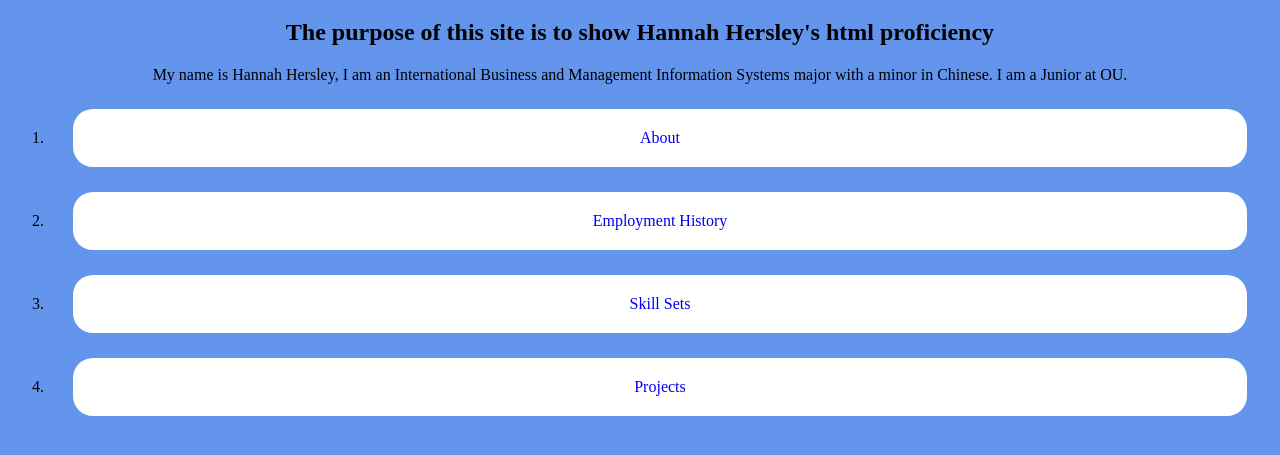
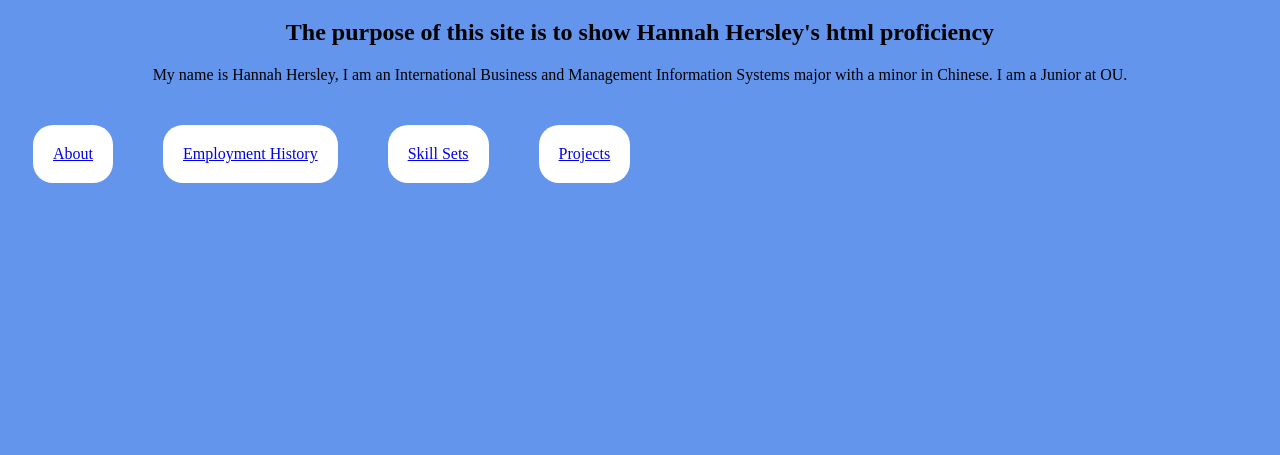
Before and after one commit to hhersley/hhersley.github.io, a plain HTML site: page index.html in a window 1280 px wide. Shown: the part 61-516 px from the top of the page. Drawn offline with Linux system fonts and the light colour scheme.

Commit message:
fixing nav bar

```diff
--- a/StyleSheet1.css
+++ b/StyleSheet1.css
@@ -37,7 +37,7 @@ h1{
     margin: 25px;
     padding: 20px;
 }
-li a {
+#Link1{
     display: block;
     object-position: center;
     text-decoration-color: white;
@@ -45,5 +45,35 @@ li a {
     border-radius: 20px;
     margin: 25px;
     padding: 20px;
-
+    float:left;
 }
+#Link2 {
+    display: block;
+    object-position: center;
+    text-decoration-color: white;
+    background-color: white;
+    border-radius: 20px;
+    margin: 25px;
+    padding: 20px;
+    float: left;
+}
+#Link3 {
+    display: block;
+    object-position: center;
+    text-decoration-color: white;
+    background-color: white;
+    border-radius: 20px;
+    margin: 25px;
+    padding: 20px;
+    float: left;
+}
+#Link4 {
+    display: block;
+    object-position: center;
+    text-decoration-color: white;
+    background-color: white;
+    border-radius: 20px;
+    margin: 25px;
+    padding: 20px;
+    float: left;
+}
--- a/index.html
+++ b/index.html
@@ -15,19 +15,19 @@
     </div>
 
         <nav>
-            <ol>
 
 
-                <li> <a target="_blank" href="https://hhersley.github.io/About"> About</a> </li>
 
-                <li> <a target="_blank" href="https://hhersley.github.io/EmploymentHistory"> Employment History</a> </li>
+                <div id="Link1"> <a target="_blank" href="https://hhersley.github.io/About"> About</a> </div>
 
-                <li> <a target="_blank" href="https://hhersley.github.io/SkillSets"> Skill Sets </a> </li>
+                <div id="Link2"> <a target="_blank" href="https://hhersley.github.io/EmploymentHistory"> Employment History</a> </div>
 
-                <li> <a target="_blank" href="https://hhersley.github.io/Projects"> Projects</a> </li>
+                <div id="Link3"> <a target="_blank" href="https://hhersley.github.io/SkillSets"> Skill Sets </a> </div>
+
+                <div id="Link4"> <a target="_blank" href="https://hhersley.github.io/Projects"> Projects</a> </div>
 
 
-            </ol>
+
         </nav>
 
 </body>
```
